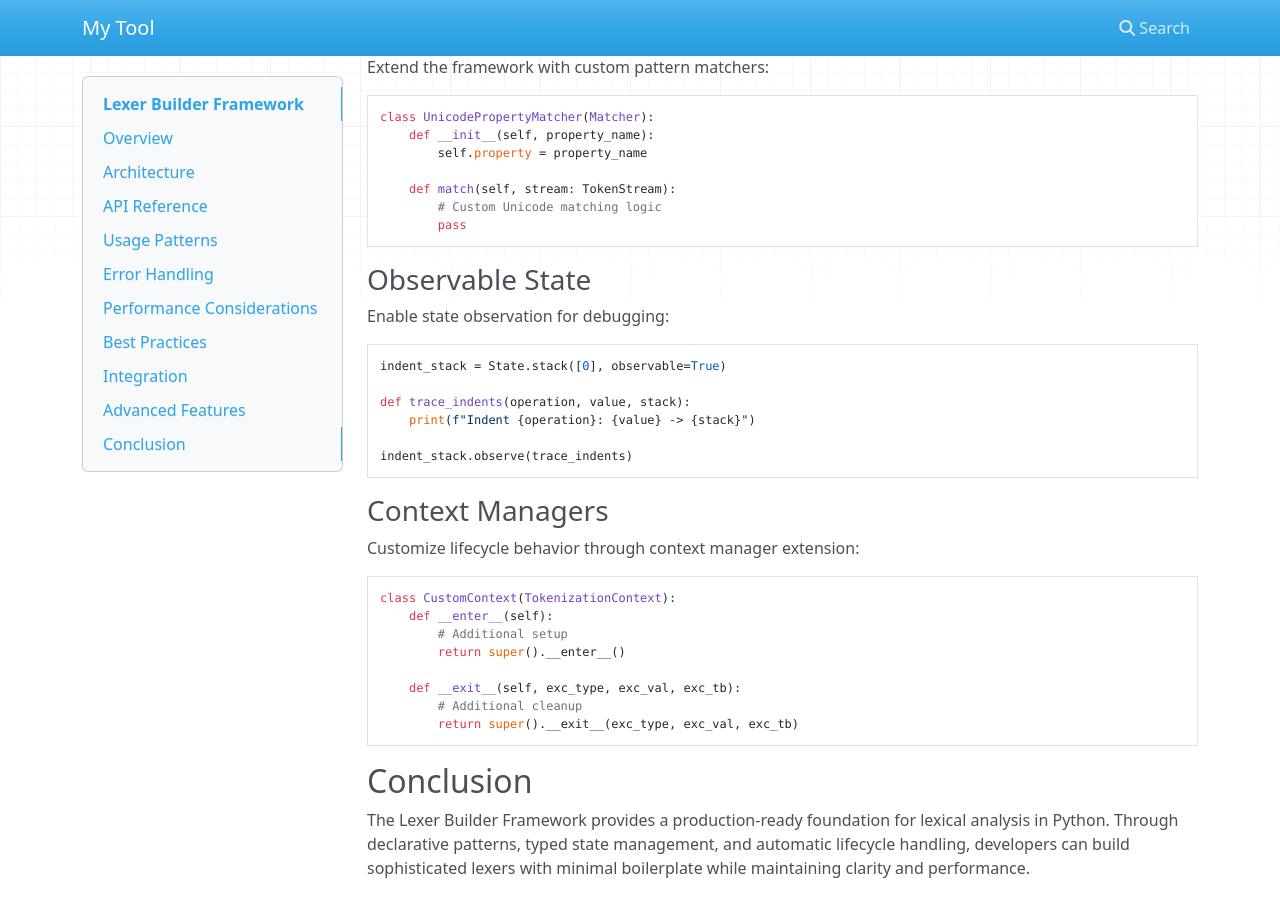
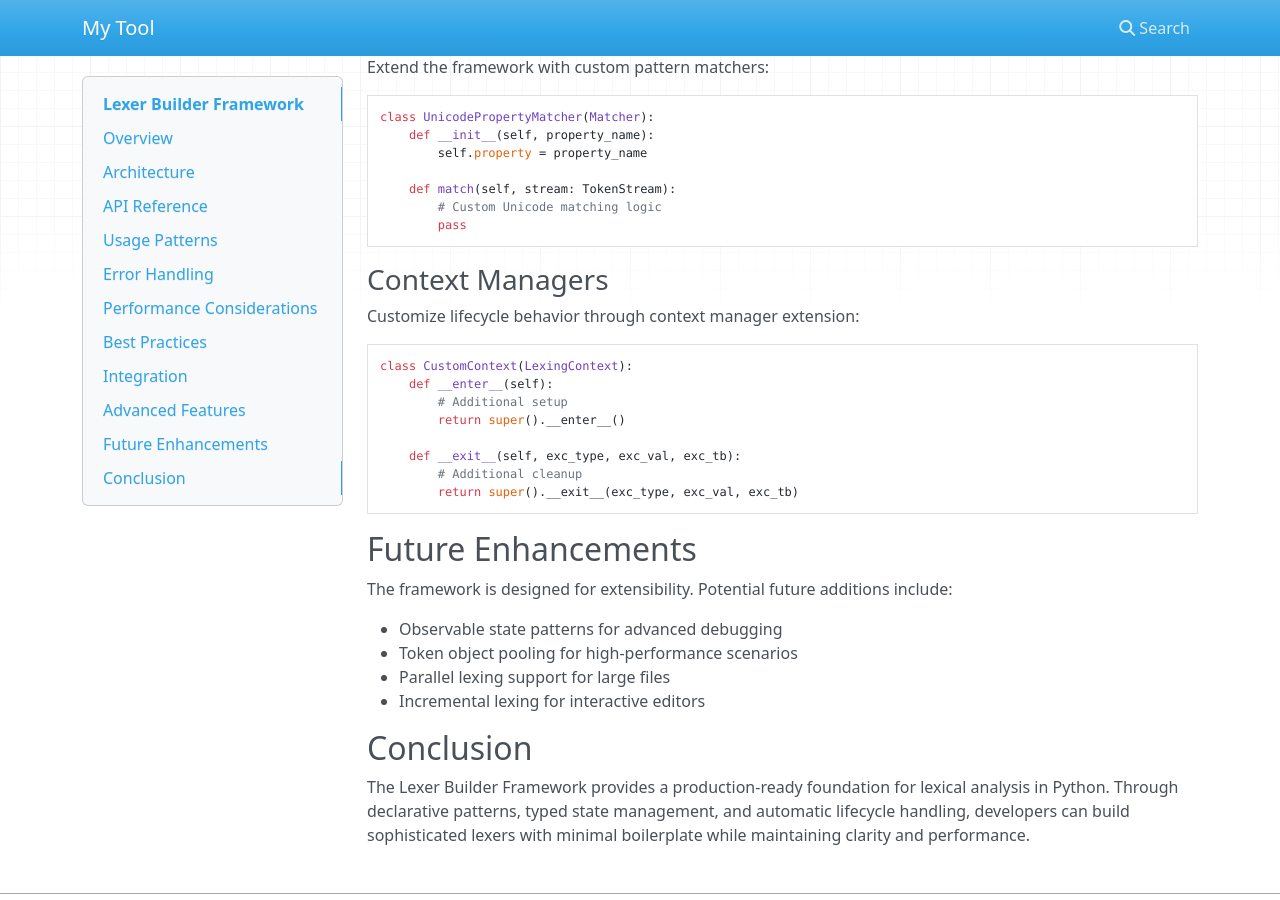
Before and after one commit to pahansen95/lexical-framework, an MkDocs documentation site: the page built from docs/LexerFramework.md, in a window 1280 px wide and 900 px high, scrolled down 6668 px. Built offline with MkDocs 1.6.1, drawn with Linux system fonts in a browser that asks for light colours; nearby versions of some CDN libraries; some of the changed text lies outside the part shown.

Commit message:
Update Docs to reflect current implementation

````diff
--- a/docs/LexerFramework.md
+++ b/docs/LexerFramework.md
@@ -27,7 +27,7 @@
 **State Management Layer**
 - Typed state containers (`State.stack()`, `State.counter()`, `State.set()`)
 - Automatic state reset between lexical analyses
-- Observable state for debugging
+- Clear state tracking for debugging
 
 **Stream Processing Layer**
 - `TokenStream` provides position-aware character access
@@ -36,7 +36,7 @@
 - Enhanced error reporting with source context
 
 **Lifecycle Management Layer**
-- `TokenizationContext` manages lexer lifecycle through context managers
+- `LexingContext` manages lexer lifecycle through context managers
 - Automatic final token generation
 - Error enhancement with state information
 - Guaranteed cleanup semantics
@@ -201,7 +201,7 @@
     def TEXT(self, stream: TokenStream):
         # Capture until template marker
         start = stream.pos
-        while not stream.at_end() and not stream.peek(2) == '{{':
+        while not stream.at_end and not stream.peek(2) == '{{':
             stream.advance()
         return stream.pos > start
 
@@ -275,7 +275,7 @@
 
 ```python
 # Unclosed delimiters reported
-TokenError: Unexpected end of input (unclosed brackets: 2, unclosed parentheses: 1)
+LexError: Unexpected end of input (unclosed brackets: 2, unclosed parentheses: 1)
 ```
 
 ## Performance Considerations
@@ -297,9 +297,9 @@
 ### Memory Management
 
 The framework minimizes allocations through:
-- Token object pooling (when applicable)
 - Streaming processing without full tokenization
 - Efficient position tracking
+- Reuse of state containers between lexing operations
 
 ## Best Practices
 
@@ -384,25 +384,12 @@
         pass
 ```
 
-### Observable State
-
-Enable state observation for debugging:
-
-```python
-indent_stack = State.stack([0], observable=True)
-
-def trace_indents(operation, value, stack):
-    print(f"Indent {operation}: {value} -> {stack}")
-
-indent_stack.observe(trace_indents)
-```
-
 ### Context Managers
 
 Customize lifecycle behavior through context manager extension:
 
 ```python
-class CustomContext(TokenizationContext):
+class CustomContext(LexingContext):
     def __enter__(self):
         # Additional setup
         return super().__enter__()
@@ -412,6 +399,15 @@
         return super().__exit__(exc_type, exc_val, exc_tb)
 ```
 
+## Future Enhancements
+
+The framework is designed for extensibility. Potential future additions include:
+
+- Observable state patterns for advanced debugging
+- Token object pooling for high-performance scenarios
+- Parallel lexing support for large files
+- Incremental lexing for interactive editors
+
 ## Conclusion
 
 The Lexer Builder Framework provides a production-ready foundation for lexical analysis in Python. Through declarative patterns, typed state management, and automatic lifecycle handling, developers can build sophisticated lexers with minimal boilerplate while maintaining clarity and performance.
````
Also changed, not shown: other parts of docs/LexerFramework.md (+3 -3 lines), docs/RecursiveDescentFramework.md (+33 -7 lines).
